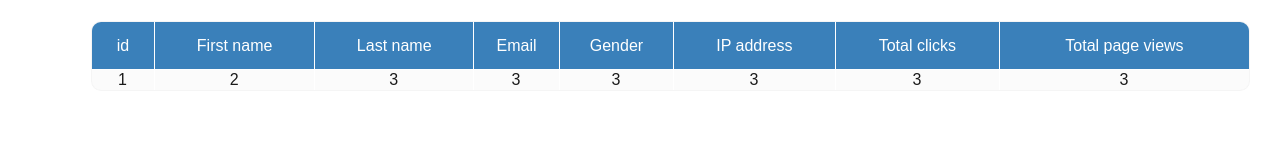
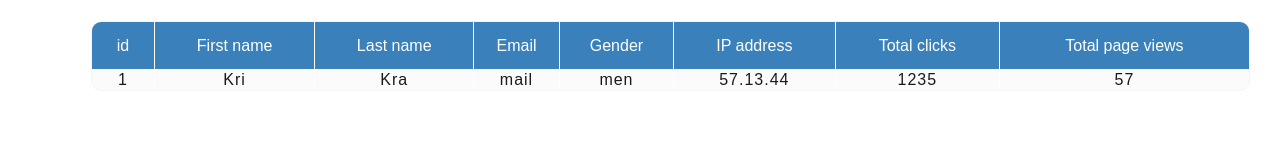
Before and after one commit to AlekzandrM/test-PlasticJam, an Angular app: page /users in a window 1280 px wide. Shown: the part 227-387 px from the top of the page. Built offline with nearby package versions, Linux system fonts and the light colour scheme.

Commit message:
Created UsersService, interface, tested get request

```diff
--- a/src/app/app.module.ts
+++ b/src/app/app.module.ts
@@ -7,6 +7,7 @@ import { MainLayoutComponent } from './shared/components/main-layout/main-layout
 import { MainPageComponent } from './main-page/main-page.component';
 import { UsersPageComponent } from './users-page/users-page.component';
 import { StatisticsPageComponent } from './statistic-page/statistics-page.component';
+import {HttpClientModule} from '@angular/common/http';
 
 
 @NgModule({
@@ -19,7 +20,8 @@ import { StatisticsPageComponent } from './statistic-page/statistics-page.compon
   ],
   imports: [
     BrowserModule,
-    AppRoutingModule
+    AppRoutingModule,
+    HttpClientModule
   ],
   providers: [],
   bootstrap: [AppComponent]
--- /dev/null
+++ b/src/app/shared/interfaces.ts
@@ -0,0 +1,16 @@
+export interface Users {
+  content: UserContent[]
+  totalPages?: number
+  totalElements?: number
+}
+
+export interface UserContent {
+  id: number
+  firstName: string
+  lastName: string
+  email: string
+  gender: string
+  totalClicks: number
+  totalPageViews: number
+  ipAddress: string
+}
--- /dev/null
+++ b/src/app/shared/services/users.service.ts
@@ -0,0 +1,22 @@
+import {Injectable} from '@angular/core';
+import {HttpClient, HttpParams} from '@angular/common/http';
+import {from, Observable, of} from 'rxjs';
+import {Users} from '../interfaces';
+
+@Injectable({
+  providedIn: 'root'
+})
+export class UsersService {
+  constructor(private http: HttpClient) {
+  }
+
+  fetch(params: any = {}): Observable<Users[]> {
+    return  of(JSON.parse('{"content": [{"id":1,"firstName": "Kri","lastName": "Kra","email": "mail","gender": "men","totalClicks": 1235,"totalPageViews": 57, "ipAddress": "57.13.44"}],"totalPages": 100,"totalElements": 200}'))
+
+    // return this.http.get<Users[]>(`/api/v1/users`, {
+    //   params: new HttpParams({
+    //     fromObject: params
+    //   })
+    // });
+  }
+}
--- a/src/app/users-page/users-page.component.html
+++ b/src/app/users-page/users-page.component.html
@@ -35,15 +35,15 @@
       </thead>
 
       <tbody>
-      <tr >
-        <td>1</td>
-        <td>2</td>
-        <td>{{3}}</td>
-        <td>{{3}}</td>
-        <td>{{3}}</td>
-        <td>{{3}}</td>
-        <td>{{3}}</td>
-        <td>{{3}}</td>
+      <tr *ngFor="let user of content">
+        <td>{{user.id}}</td>
+        <td>{{user.firstName}}</td>
+        <td>{{user.lastName}}</td>
+        <td>{{user.email}}</td>
+        <td>{{user.gender}}</td>
+        <td>{{user.ipAddress}}</td>
+        <td>{{user.totalClicks}}</td>
+        <td>{{user.totalPageViews}}</td>
       </tr>
       </tbody>
 
--- a/src/app/users-page/users-page.component.ts
+++ b/src/app/users-page/users-page.component.ts
@@ -1,4 +1,10 @@
 import { Component, OnInit } from '@angular/core';
+import {UsersService} from '../shared/services/users.service';
+import {Observable, Subscription, of} from 'rxjs';
+import {UserContent, Users} from '../shared/interfaces';
+import {map} from 'rxjs/operators';
+
+const STEP = 50
 
 @Component({
   selector: 'app-users-page',
@@ -7,9 +13,49 @@ import { Component, OnInit } from '@angular/core';
 })
 export class UsersPageComponent implements OnInit {
 
-  constructor() { }
+  resp: Users[]
+  content = []
+  idx: string
 
-  ngOnInit(): void {
+  uSub: Subscription
+  page = 0
+  range = STEP
+
+  totalPages = 0
+  totalElements = 0
+
+
+  constructor(private usersService: UsersService) { }
+
+  ngOnInit() {
+    this.fetch()
+  }
+
+  private fetch() {
+    const params = Object.assign({}, {
+      page: this.page,
+      range: this.range
+    })
+
+    this.uSub = this.usersService.fetch(params)
+      .pipe(
+        map(item => {
+          const idx = 'content'
+          if (item[idx] !== null) {
+            return item[idx]
+          }
+        })
+      )
+      .subscribe((users) => {
+
+      console.log(users)
+      users.map((item) => {
+        this.content.push(item)
+        console.log(this.content)
+      })
+
+      })
+
   }
 
 }
```
Also changed, not shown: tslint.json (+3 -15 lines).
